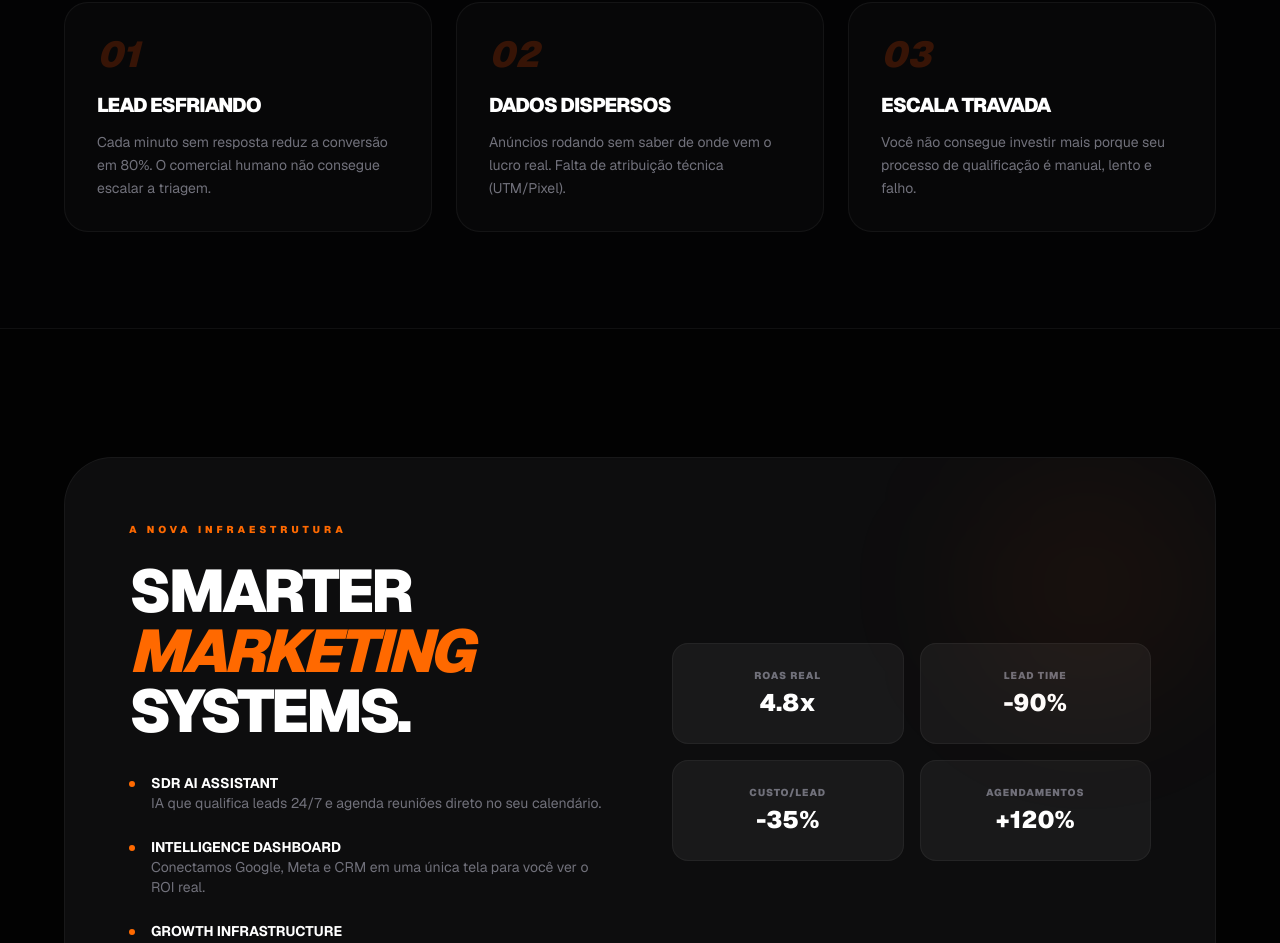
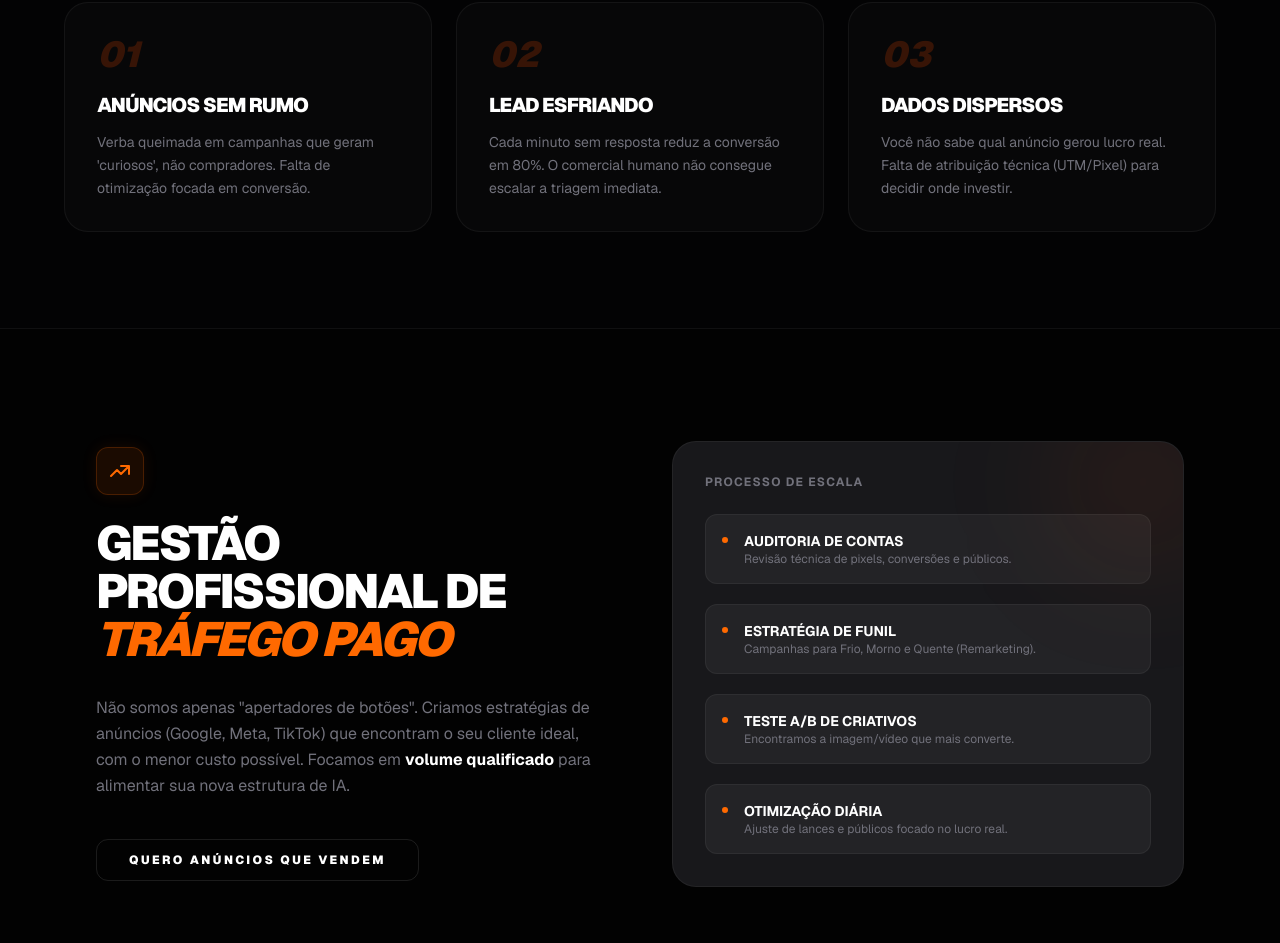
Before and after one commit to jpribeiro0795-design/landing_page_1703, a Next.js app: page / in a window 1280 px wide. Shown: the part 1000-1943 px from the top of the page. Built offline with nearby package versions, Linux system fonts and the light colour scheme.

Commit message:
Update page.tsx

```diff
--- a/app/page.tsx
+++ b/app/page.tsx
@@ -12,14 +12,14 @@ export default function Home() {
   }, []);
 
   const handleWhatsApp = () => {
-    const msg = encodeURIComponent("Olá! Quero solicitar meu diagnóstico gratuito de marketing e entender como a IA e a nova infraestrutura podem ajudar minha operação.");
+    const msg = encodeURIComponent("Olá! Quero solicitar meu diagnóstico gratuito de marketing e entender como a IA e a nova gestão de tráfego podem alavancar minha operação.");
     window.open(`https://wa.me/5561992189494?text=${msg}`, "_blank");
   };
 
   return (
     <main className="min-h-screen bg-[#020202] text-slate-300 selection:bg-orange-500/30 font-sans scroll-smooth overflow-x-hidden">
 
-      {/* BACKGROUND TECH GRID & GLOW */}
+      {/* PLANO DE FUNDO TECH GRID & BRILHO */}
       <div className="fixed inset-0 -z-10 opacity-[0.03] pointer-events-none"
            style={{backgroundImage: `linear-gradient(#fff 1px, transparent 1px), linear-gradient(90deg, #fff 1px, transparent 1px)`, backgroundSize: '40px 40px'}}>
       </div>
@@ -27,7 +27,7 @@ export default function Home() {
         <div className="absolute w-[800px] h-[800px] bg-orange-600/10 blur-[150px] -top-[300px] -left-[200px] animate-pulse" />
       </div>
 
-      {/* NAVBAR */}
+      {/* BARRA DE NAVEGAÇÃO */}
       <nav className={`fixed top-0 w-full z-50 transition-all duration-500 ${scrolled ? 'py-4 backdrop-blur-2xl bg-black/60 border-b border-white/5' : 'py-8 bg-transparent'}`}>
         <div className="max-w-7xl mx-auto px-8 flex justify-between items-center">
           <div className="flex items-center gap-3 group cursor-pointer">
@@ -40,7 +40,7 @@ export default function Home() {
         </div>
       </nav>
 
-      {/* HERO SECTION */}
+      {/* SEÇÃO HERO */}
       <section className="relative pt-44 pb-20 px-6">
         <div className="max-w-5xl mx-auto text-center">
           <div className="inline-flex items-center gap-2 px-4 py-2 rounded-full border border-orange-500/20 bg-orange-500/5 text-orange-400 text-[10px] font-black tracking-[0.3em] mb-10 uppercase">
@@ -50,12 +50,12 @@ export default function Home() {
           <h1 className="text-5xl md:text-[90px] font-black text-white leading-[0.95] tracking-tighter mb-10 uppercase">
             TRANSFORME CAOS EM <br />
             <span className="bg-gradient-to-r from-orange-400 via-orange-500 to-orange-700 text-transparent bg-clip-text italic">
-              CRESCIMENTO REAL.
+              LUCRO PREVISÍVEL.
             </span>
           </h1>
 
           <p className="text-gray-500 text-lg md:text-xl max-w-2xl mx-auto mb-12 leading-relaxed font-medium">
-            Capture mais leads, organize seus dados e responda prospects em milissegundos com inteligência artificial e engenharia de dados.
+            Integramos Gestão Profissional de Tráfego, Triagem por Inteligência Artificial e Dashboards de Dados para dominar seu mercado.
           </p>
 
           <div className="flex flex-col items-center gap-4">
@@ -78,9 +78,9 @@ export default function Home() {
 
           <div className="grid md:grid-cols-3 gap-6">
             {[
-              {t: "Lead Esfriando", d: "Cada minuto sem resposta reduz a conversão em 80%. O comercial humano não consegue escalar a triagem.", i: "01"},
-              {t: "Dados Dispersos", d: "Anúncios rodando sem saber de onde vem o lucro real. Falta de atribuição técnica (UTM/Pixel).", i: "02"},
-              {t: "Escala Travada", d: "Você não consegue investir mais porque seu processo de qualificação é manual, lento e falho.", i: "03"}
+              {t: "Anúncios sem Rumo", d: "Verba queimada em campanhas que geram 'curiosos', não compradores. Falta de otimização focada em conversão.", i: "01"},
+              {t: "Lead Esfriando", d: "Cada minuto sem resposta reduz a conversão em 80%. O comercial humano não consegue escalar a triagem imediata.", i: "02"},
+              {t: "Dados Dispersos", d: "Você não sabe qual anúncio gerou lucro real. Falta de atribuição técnica (UTM/Pixel) para decidir onde investir.", i: "03"}
             ].map((item, i) => (
               <div key={i} className="group p-8 bg-white/[0.02] border border-white/5 rounded-3xl hover:border-orange-500/30 transition-all">
                 <span className="text-orange-600 font-black text-4xl italic opacity-20 group-hover:opacity-100 transition-opacity">{item.i}</span>
@@ -92,8 +92,48 @@ export default function Home() {
         </div>
       </section>
 
-      {/* SEÇÃO: SOLUÇÃO (PILARES) */}
-      <section className="py-32 px-8">
+      {/* SEÇÃO EXCLUSIVA: TRÁFEGO PAGO DE ALTA PERFORMANCE */}
+      <section className="py-28 px-8 max-w-6xl mx-auto">
+        <div className="grid md:grid-cols-2 gap-16 items-center">
+          <div>
+            <div className="w-12 h-12 bg-orange-500/10 border border-orange-500/20 rounded-xl flex items-center justify-center mb-6 shadow-[0_0_15px_rgba(234,88,12,0.1)]">
+              <svg className="w-6 h-6 text-orange-500" fill="none" stroke="currentColor" viewBox="0 0 24 24"><path strokeLinecap="round" strokeLinejoin="round" strokeWidth="2" d="M13 7h8m0 0v8m0-8l-8 8-4-4-6 6"></path></svg>
+            </div>
+            <h2 className="text-4xl md:text-5xl font-black text-white mb-8 tracking-tighter uppercase leading-none">
+              Gestão Profissional de <br /><span className="text-orange-500 italic">Tráfego Pago</span>
+            </h2>
+            <p className="text-zinc-500 mb-10 leading-relaxed">Não somos apenas "apertadores de botões". Criamos estratégias de anúncios (Google, Meta, TikTok) que encontram o seu cliente ideal, com o menor custo possível. Focamos em <strong className="text-white">volume qualificado</strong> para alimentar sua nova estrutura de IA.</p>
+
+            <button onClick={handleWhatsApp} className="text-xs font-black text-white hover:text-orange-500 transition-colors uppercase tracking-[0.2em] border border-white/10 px-8 py-3 rounded-xl hover:border-orange-500/50">
+              Quero Anúncios Que Vendem
+            </button>
+          </div>
+
+          <div className="bg-zinc-900 border border-white/5 rounded-3xl p-8 relative overflow-hidden">
+            <div className="absolute -top-10 -right-10 w-40 h-40 bg-orange-600/10 blur-3xl rounded-full" />
+            <h4 className="text-white font-bold uppercase text-xs mb-6 tracking-widest text-zinc-500">Processo de Escala</h4>
+            <div className="space-y-5">
+              {[
+                {t: "Auditoria de Contas", d: "Revisão técnica de pixels, conversões e públicos."},
+                {t: "Estratégia de Funil", d: "Campanhas para Frio, Morno e Quente (Remarketing)."},
+                {t: "Teste A/B de Criativos", d: "Encontramos a imagem/vídeo que mais converte."},
+                {t: "Otimização Diária", d: "Ajuste de lances e públicos focado no lucro real."}
+              ].map((item, i) => (
+                <div key={i} className="flex gap-4 p-4 bg-white/5 rounded-xl border border-white/5">
+                   <div className="w-1.5 h-1.5 bg-orange-500 rounded-full mt-1.5 shrink-0" />
+                   <div>
+                     <h5 className="text-white font-bold uppercase text-sm">{item.t}</h5>
+                     <p className="text-zinc-500 text-xs">{item.d}</p>
+                   </div>
+                </div>
+              ))}
+            </div>
+          </div>
+        </div>
+      </section>
+
+      {/* SEÇÃO: SOLUÇÃO (PILARES TECNOLÓGICOS) */}
+      <section className="py-24 px-8 bg-zinc-950/20 border-t border-white/5">
         <div className="max-w-6xl mx-auto bg-zinc-900/50 border border-white/5 rounded-[3rem] p-8 md:p-16 relative overflow-hidden">
           <div className="absolute top-0 right-0 w-64 h-64 bg-orange-600/5 blur-3xl rounded-full" />
 
@@ -101,28 +141,28 @@ export default function Home() {
             <div>
               <div className="text-orange-500 font-black text-[10px] uppercase tracking-[0.4em] mb-6">A Nova Infraestrutura</div>
               <h2 className="text-4xl md:text-6xl font-black text-white leading-none mb-8 uppercase tracking-tighter">
-                Smarter <br /><span className="text-orange-500 italic">Marketing</span> <br /> Systems.
+                Sistemas de <br /><span className="text-orange-500 italic">Marketing</span> <br /> Inteligentes.
               </h2>
               <div className="space-y-6">
                 <div className="flex gap-4">
                    <div className="w-1.5 h-1.5 bg-orange-500 rounded-full mt-2 shrink-0" />
                    <div>
-                     <h4 className="text-white font-bold uppercase text-sm">SDR AI Assistant</h4>
+                     <h4 className="text-white font-bold uppercase text-sm">Assistente SDR com IA</h4>
                      <p className="text-zinc-500 text-sm">IA que qualifica leads 24/7 e agenda reuniões direto no seu calendário.</p>
                    </div>
                 </div>
                 <div className="flex gap-4">
                    <div className="w-1.5 h-1.5 bg-orange-500 rounded-full mt-2 shrink-0" />
                    <div>
-                     <h4 className="text-white font-bold uppercase text-sm">Intelligence Dashboard</h4>
-                     <p className="text-zinc-500 text-sm">Conectamos Google, Meta e CRM em uma única tela para você ver o ROI real.</p>
+                     <h4 className="text-white font-bold uppercase text-sm">Painel de Inteligência de Dados</h4>
+                     <p className="text-zinc-500 text-sm">Conectamos Google, Meta e CRM em uma única tela para você ver o lucro real.</p>
                    </div>
                 </div>
                 <div className="flex gap-4">
                    <div className="w-1.5 h-1.5 bg-orange-500 rounded-full mt-2 shrink-0" />
                    <div>
-                     <h4 className="text-white font-bold uppercase text-sm">Growth Infrastructure</h4>
-                     <p className="text-zinc-500 text-sm">Webhooks, API de Conversão e Tracking avançado para o algoritmo focar em quem compra.</p>
+                     <h4 className="text-white font-bold uppercase text-sm">Infraestrutura de Crescimento</h4>
+                     <p className="text-zinc-500 text-sm">Webhooks, API de Conversão e Rastreamento avançado para o algoritmo focar em quem compra.</p>
                    </div>
                 </div>
               </div>
@@ -130,8 +170,8 @@ export default function Home() {
 
             <div className="grid grid-cols-2 gap-4">
                {[
-                 {t: "ROAS Real", v: "4.8x"}, {t: "Lead Time", v: "-90%"},
-                 {t: "Custo/Lead", v: "-35%"}, {t: "Agendamentos", v: "+120%"}
+                 {t: "Lucro Real", v: "4.8x"}, {t: "Tempo de Resposta", v: "-90%"},
+                 {t: "Custo por Lead", v: "-35%"}, {t: "Agendamentos", v: "+120%"}
                ].map((stat, i) => (
                  <div key={i} className="p-6 bg-white/5 border border-white/5 rounded-2xl text-center hover:bg-white/[0.08] transition-colors">
                     <p className="text-[10px] text-zinc-500 uppercase font-black tracking-widest mb-1">{stat.t}</p>
@@ -143,15 +183,15 @@ export default function Home() {
         </div>
       </section>
 
-      {/* PROCESS SECTION */}
+      {/* SEÇÃO DO PROCESSO */}
       <section className="py-24 px-8 max-w-6xl mx-auto">
         <h2 className="text-4xl font-black text-white mb-16 text-center uppercase italic tracking-tighter">Como funciona o Diagnóstico</h2>
         <div className="grid md:grid-cols-4 gap-8">
           {[
             {s: "01", t: "Solicitação", d: "Você preenche os dados básicos da sua operação atual."},
-            {s: "02", t: "Análise Técnica", d: "Revisamos seu tracking, velocidade e funil de vendas."},
-            {s: "03", t: "Relatório", d: "Entregamos um PDF mostrando onde você está perdendo dinheiro."},
-            {s: "04", t: "Plano de Escala", d: "Apresentamos a tecnologia que resolve seus gargalos."}
+            {s: "02", t: "Análise Técnica", d: "Revisamos seu tráfego, rastreamento e funil de vendas."},
+            {s: "03", t: "Relatório de Perdas", d: "Entregamos um PDF mostrando onde você está perdendo dinheiro."},
+            {s: "04", t: "Plano de Escala", d: "Apresentamos a estratégia (Tráfego + IA) que resolve seus gargalos."}
           ].map((step, i) => (
             <div key={i} className="relative">
               <div className="text-orange-500 font-black text-xs mb-4 flex items-center gap-2">
@@ -165,7 +205,7 @@ export default function Home() {
         </div>
       </section>
 
-      {/* CTA FINAL */}
+      {/* CHAMADA FINAL (CTA) */}
       <section className="py-32 px-8">
         <div className="max-w-4xl mx-auto bg-gradient-to-br from-orange-600 to-orange-800 rounded-[3rem] p-12 md:p-20 text-center shadow-[0_0_80px_rgba(234,88,12,0.2)]">
           <h2 className="text-4xl md:text-6xl font-black text-white tracking-tighter mb-8 uppercase leading-none italic">
@@ -173,13 +213,13 @@ export default function Home() {
           </h2>
           <p className="text-white/80 font-bold mb-10 uppercase tracking-widest text-sm italic">Sem compromisso. Apenas dados e estratégia.</p>
           <button onClick={handleWhatsApp} className="bg-black text-white px-12 py-6 rounded-2xl font-black text-xl transition-all hover:scale-105 active:scale-95 shadow-2xl uppercase">
-            AGENDAR CONSULTORIA
+            SOLICITAR MEU DIAGNÓSTICO
           </button>
         </div>
       </section>
 
       <footer className="py-12 border-t border-white/5 text-center text-zinc-700 text-[9px] font-black uppercase tracking-[0.6em]">
-        Brasília — Estrutura Inteligente com IA & Dados. © 2026
+        Brasília — Estrutura Inteligente com Tráfego, IA & Dados. © 2026
       </footer>
     </main>
   );
```
